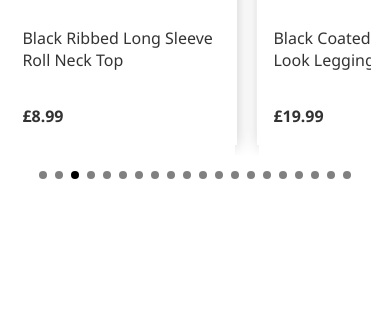
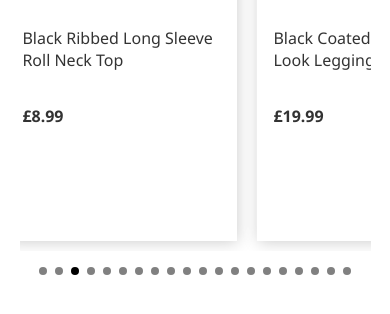
Before and after one commit to Madhin/NL-Dev-Task, a plain HTML site: page index.html in a window 390 px wide. Shown: the part 518-832 px from the top of the page. Drawn offline with nearby package versions, Linux system fonts and the light colour scheme; some packages are replaced by stand-ins of ours; a script that the page names is missing.

Commit message:
styling updated

```diff
--- a/styles.css
+++ b/styles.css
@@ -244,7 +244,7 @@ margin-left: -20%;
   }
 
   .slick-track{
-    height: 20rem
+    height: 26rem
   }
 
   .nav-bar{
```
